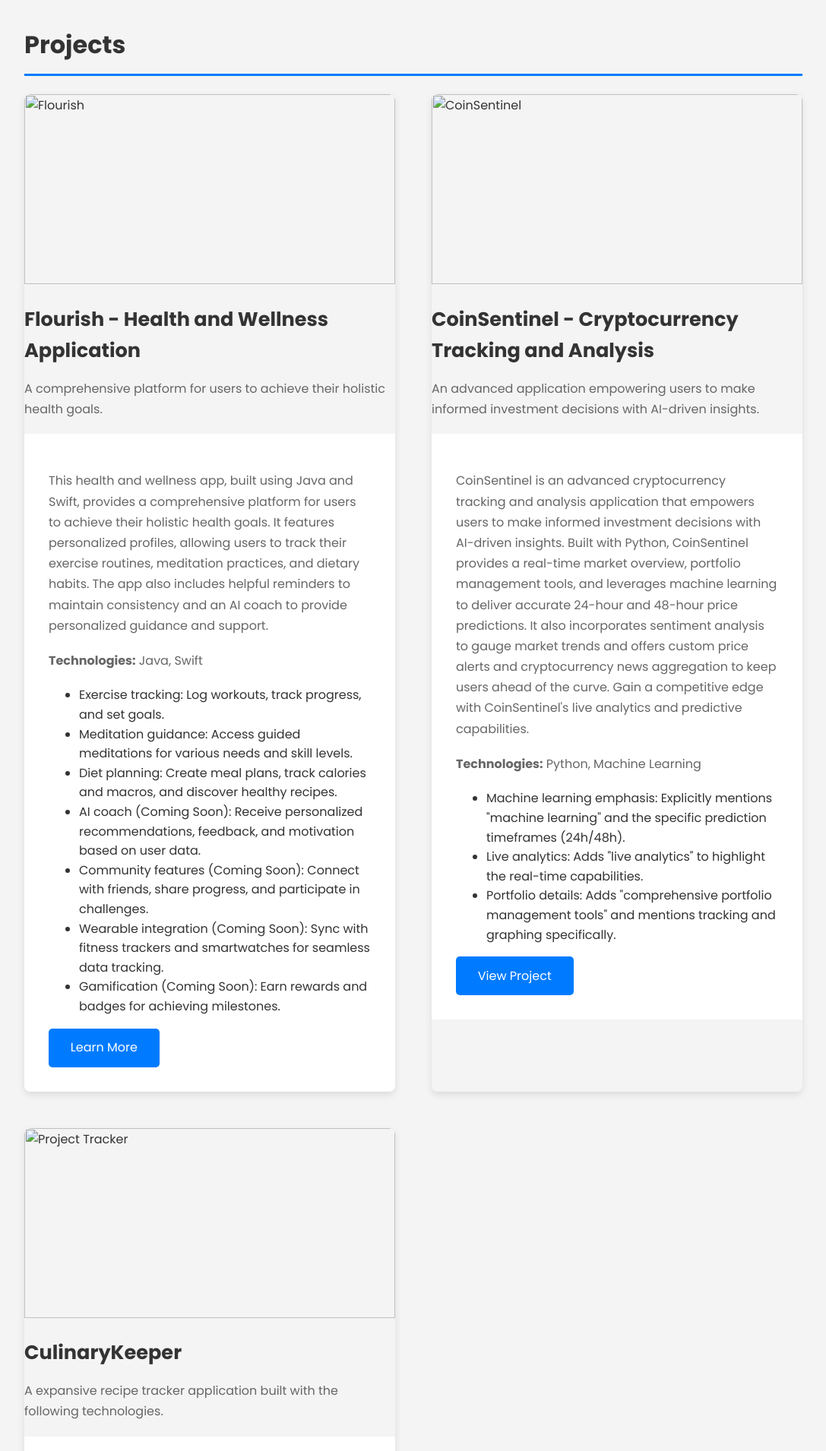
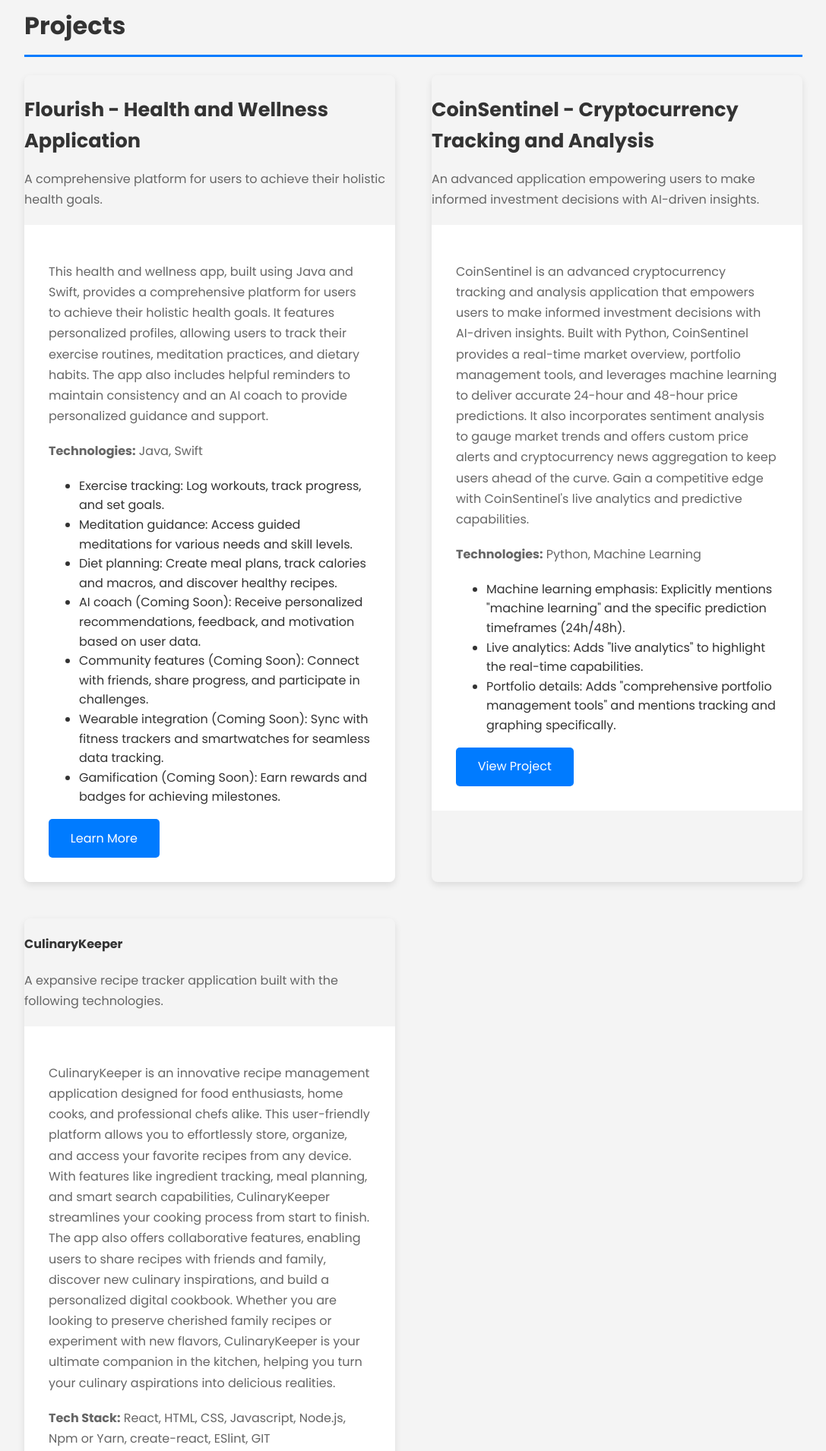
Before and after one commit to Freedomwithin/Jonathon.Koerner.Portfolio, a plain HTML site: page projects.html in a window 1280 px wide. Shown: the part 1860-3770 px from the top of the page at 76% size, without its empty margins (96-1183 px from the left). Drawn offline with Linux system fonts and the light colour scheme.

Commit message:
Update projects.html

```diff
--- a/projects.html
+++ b/projects.html
@@ -1,5 +1,3 @@
-@ -1,121 +0,0 @@
-<!DOCTYPE html>
 <html lang="en">
 <head>
     <meta charset="UTF-8">
@@ -46,7 +44,6 @@
         <h2>Projects</h2>
         <div class="project-grid">
             <div class="project">
-                <img src="" alt="Flourish">
                 <h3>Flourish - Health and Wellness Application</h3>
                 <p>A comprehensive platform for users to achieve their holistic health goals.</p>
                 <div class="project-details">
@@ -64,7 +61,6 @@
                     <a href="#" class="project-link">Learn More</a> </div>
             </div>
             <div class="project">
-                <img src="" alt="CoinSentinel">
                 <h3>CoinSentinel - Cryptocurrency Tracking and Analysis</h3>
                 <p>An advanced application empowering users to make informed investment decisions with AI-driven insights.</p>
                 <div class="project-details">
@@ -79,8 +75,7 @@
                 </div>
             </div>
             <div class="project">
-                <img src="" alt="Project Tracker">
-                <h3>CulinaryKeeper</h3>
+                <h4>CulinaryKeeper</h4>
                 <p>A expansive recipe tracker application built with the following technologies.</p>
                 <div class="project-details">
                     <p>CulinaryKeeper is an innovative recipe management application designed for food enthusiasts, home cooks, and professional chefs alike. This user-friendly platform allows you to effortlessly store, organize, and access your favorite recipes from any device. With features like ingredient tracking, meal planning, and smart search capabilities, CulinaryKeeper streamlines your cooking process from start to finish. The app also offers collaborative features, enabling users to share recipes with friends and family, discover new culinary inspirations, and build a personalized digital cookbook. Whether you are looking to preserve cherished family recipes or experiment with new flavors, CulinaryKeeper is your ultimate companion in the kitchen, helping you turn your culinary aspirations into delicious realities.</p>
```
